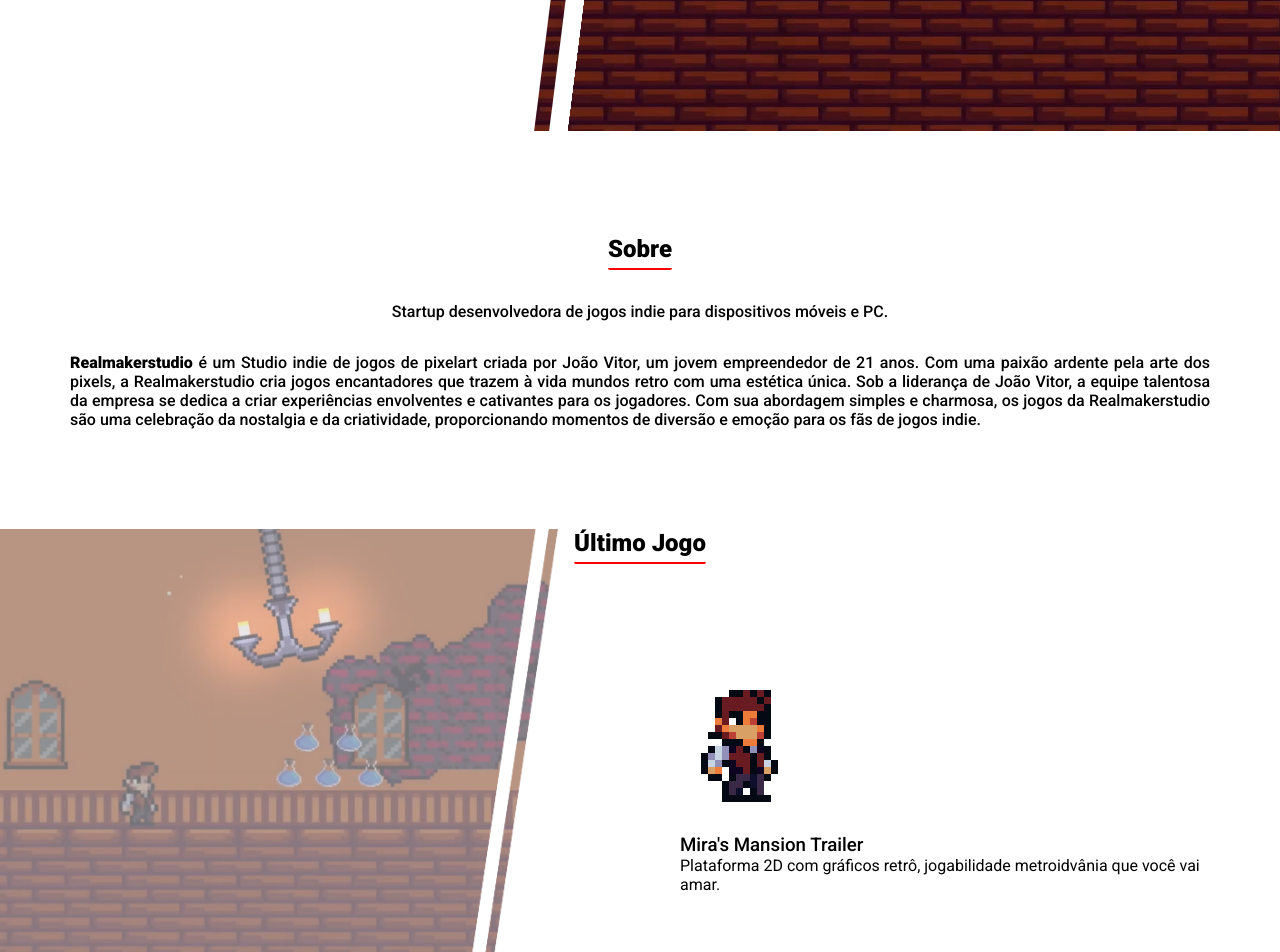
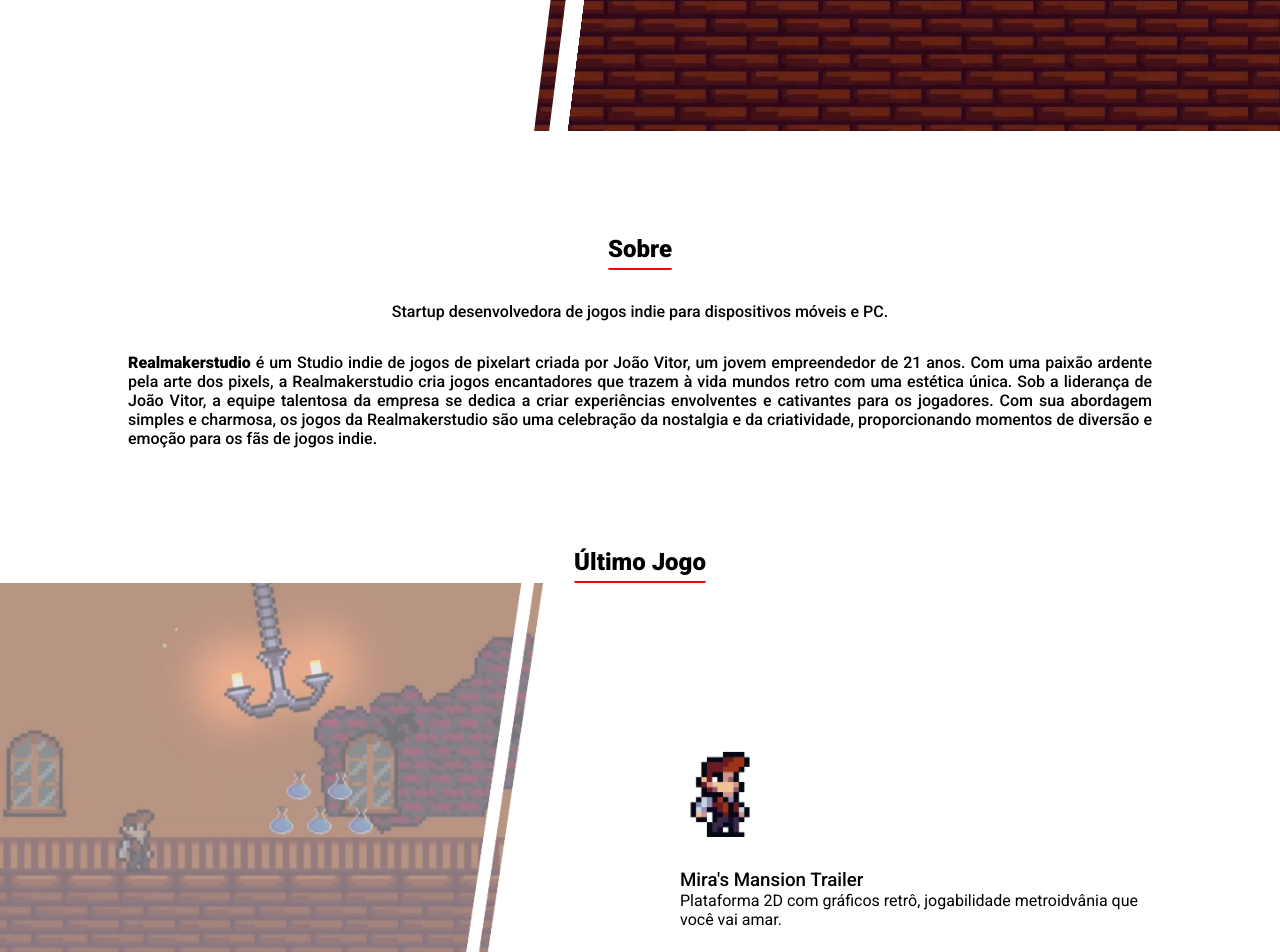
Before and after one commit to Tynho15/realmakersitepublic, a React (Create React App) app: page / in a window 1280 px wide. Shown: the part 480-1432 px from the top of the page. Built offline with nearby package versions, Linux system fonts and the light colour scheme.

Commit message:
resolution-fix

```diff
--- a/src/Sections/Body/index.jsx
+++ b/src/Sections/Body/index.jsx
@@ -1,5 +1,5 @@
 import './style.css';
-import logo from '../../imagens/robsonataquebengadura.gif';
+import logo from '../../imagens/Sprite-0001.gif';
 import ReactPlayer from 'react-player/youtube';
 import FilledButton from '../../componentes/FilledButton';
 
@@ -32,8 +32,8 @@
                     </p>
                 </div>
             </section>
+            <h2 className='titulo'>Último Jogo</h2>
             <section id="ultimo-jogo" className="section03">
-                <h2 className='titulo'>Último Jogo</h2>
                 <div className='rth_1548'>
                     <div className="left video">
                         <ReactPlayer playing="true" width="640px" height="360px" controls="true" url='https://www.youtube.com/watch?v=pKulmkhRRY0' />
--- a/src/Sections/Body/style.css
+++ b/src/Sections/Body/style.css
@@ -52,7 +52,7 @@
     flex-direction: column;
     justify-content: center;
     align-items: center;
-    margin: 0px 70px 0px 70px;
+    margin: 0% 10% 0% 10%;
     font-weight: 500;
     padding-top: 100px;
     padding-bottom: 100px;
@@ -83,6 +83,7 @@
     width: 100%;
     align-items: center;
     gap: 3rem;
+    padding-top: 70px;
     padding-bottom: 3rem;
     background-image: url("../../imagens/fundo-02.png");
     background-size: contain;
@@ -94,6 +95,8 @@
 }
 
 .rth_1548 {
+    width: 100%;
+    margin: 0% 10% 0% 10%s;
     align-items: center;
     display: flex;
     gap: 5rem;
@@ -120,3 +123,8 @@
     border-radius: 10px;
     overflow: hidden;
 }
+
+.logo{
+    filter: none;
+    height: 100px;
+}
--- a/src/Sections/Header/style.css
+++ b/src/Sections/Header/style.css
@@ -8,7 +8,7 @@
 }
 
 .left {
-  margin-left: 70px;
+  margin-left: 10%;
   flex: 1;
   height: 100%;
 }
@@ -20,7 +20,7 @@
 .right {
   display: flex;
   justify-content: flex-end;
-  margin-right: 70px;
+  margin-right: 10%;
   flex: 1;
   height: 100%;
 }
```
Also changed, not shown: src/imagens/Sprite-0001.gif (added).
